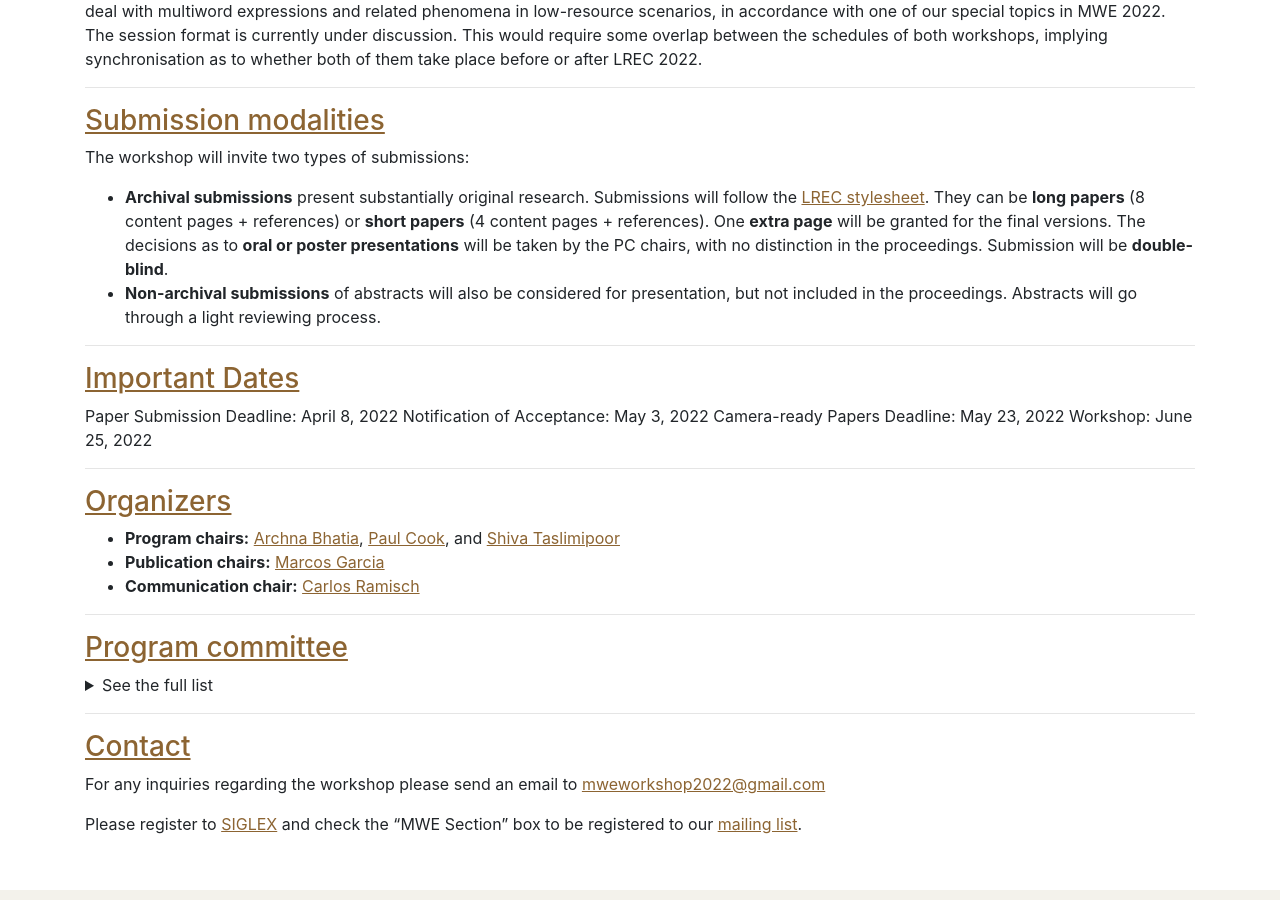
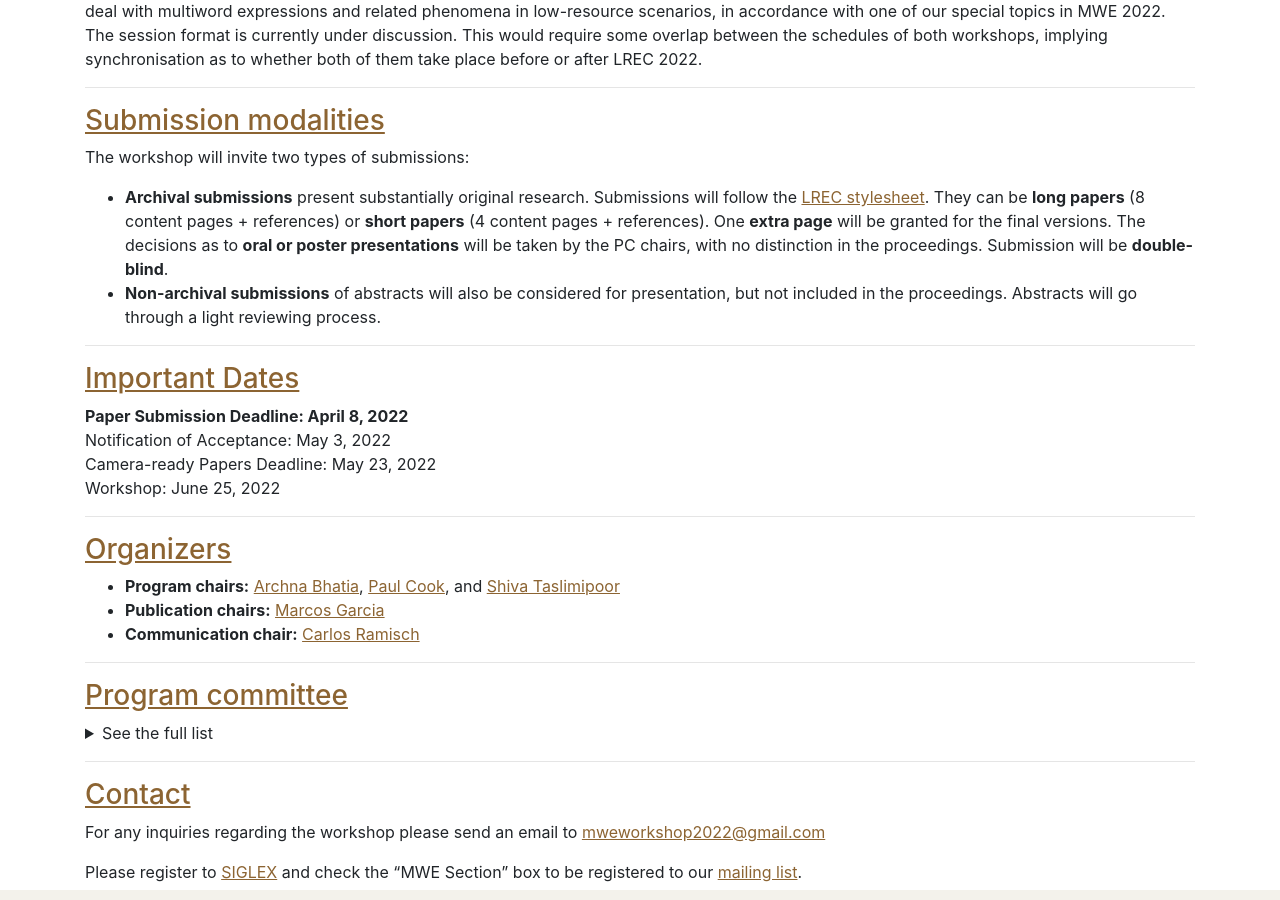
Before and after one commit to multiword/multiword.github.io, a Jekyll site: the page built from mwe2022/index.md, in a window 1280 px wide and 900 px high, scrolled down 2072 px. Built offline with Jekyll 4.4.1, drawn with Linux system fonts in a browser that asks for light colours; comment, search, counter and statistics services are not loaded.

Commit message:
Make formatting changes.

```diff
--- a/mwe2022/index.md
+++ b/mwe2022/index.md
@@ -86,9 +86,9 @@ The workshop will invite two types of submissions:
 -----
 
 ### <a name="dates"> Important Dates </a>
-Paper Submission Deadline: April 8, 2022
-Notification of Acceptance: May 3, 2022
-Camera-ready Papers Deadline: May 23, 2022
+**Paper Submission Deadline: April 8, 2022**<br>
+Notification of Acceptance: May 3, 2022<br>
+Camera-ready Papers Deadline: May 23, 2022<br>
 Workshop: June 25, 2022
 
 -----
```
